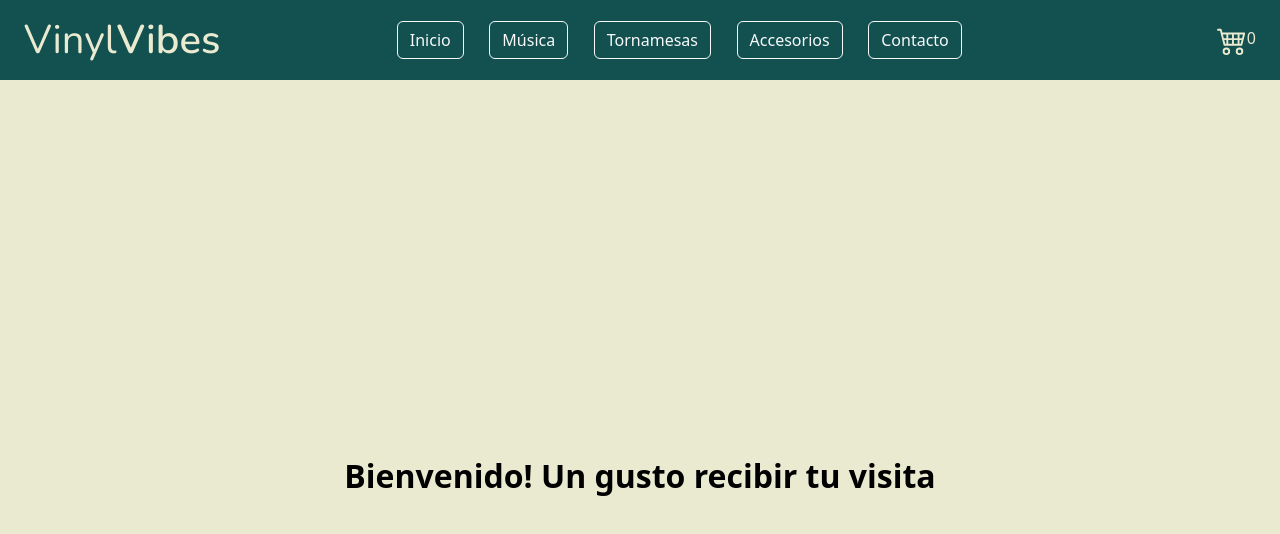
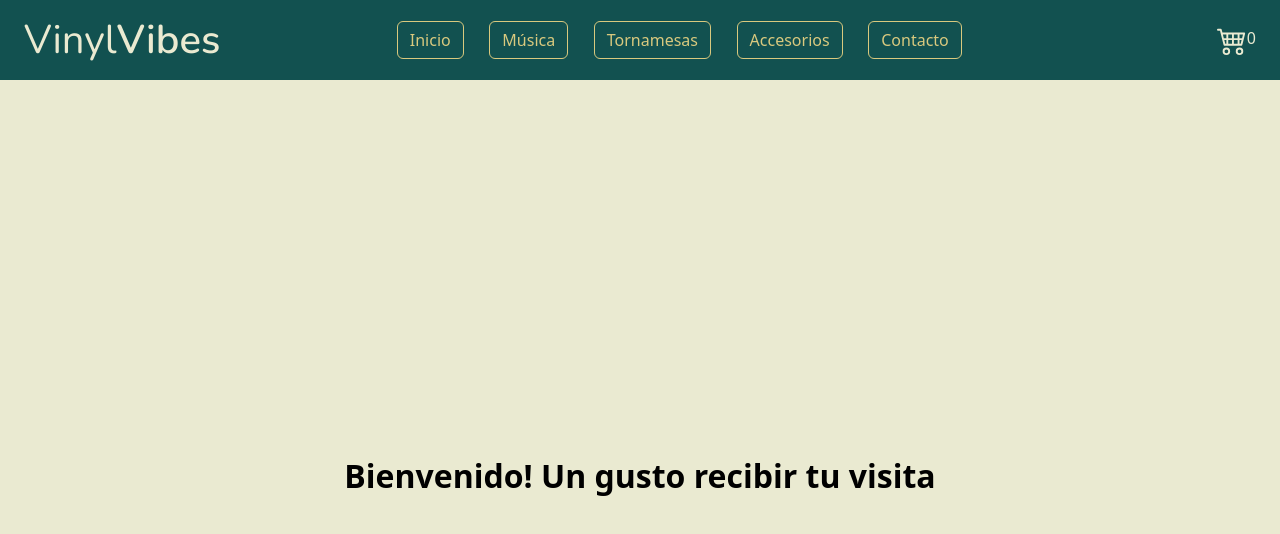
Before and after one commit to henryckg/vinyl-vibes, a React (Create React App) app: page / in a window 1280 px wide. Shown: the top 534 px of the page. Built offline with nearby package versions, Linux system fonts and the light colour scheme.

Commit message:
Cambio de color botones

```diff
--- a/src/components/MenuButton/MenuButton.css
+++ b/src/components/MenuButton/MenuButton.css
@@ -1,3 +1,10 @@
 .button{
     margin: 0 .8rem 0 .8rem;
+    border: 1px solid #d9c97e;
+    color: #d9c97e
 }
+
+.button:hover{
+    background-color: #d9c97e;
+    border: 1px solid #d9c97e;
+}
--- a/src/components/MenuButton/MenuButton.js
+++ b/src/components/MenuButton/MenuButton.js
@@ -1,9 +1,10 @@
 import React from 'react'
+import Button from 'react-bootstrap/Button'
 import './MenuButton.css'
-import Button from 'react-bootstrap/Button'
+
 
 export default function MenuButton({text}) {
     return (
-        <Button variant="outline-light" className="button">{text}</Button>
+        <Button variant="outline-warning" className="button">{text}</Button>
     )
 }
```
